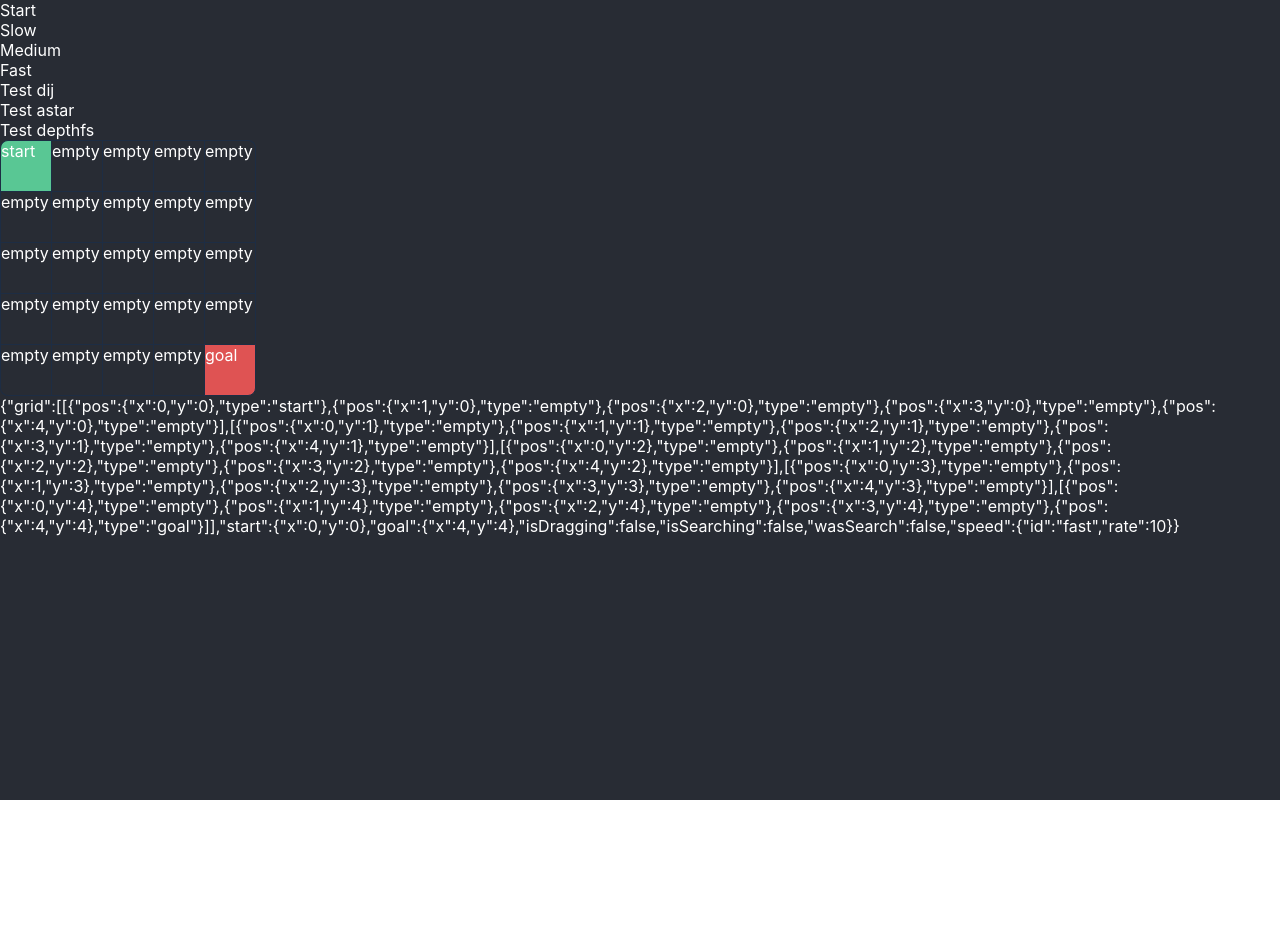
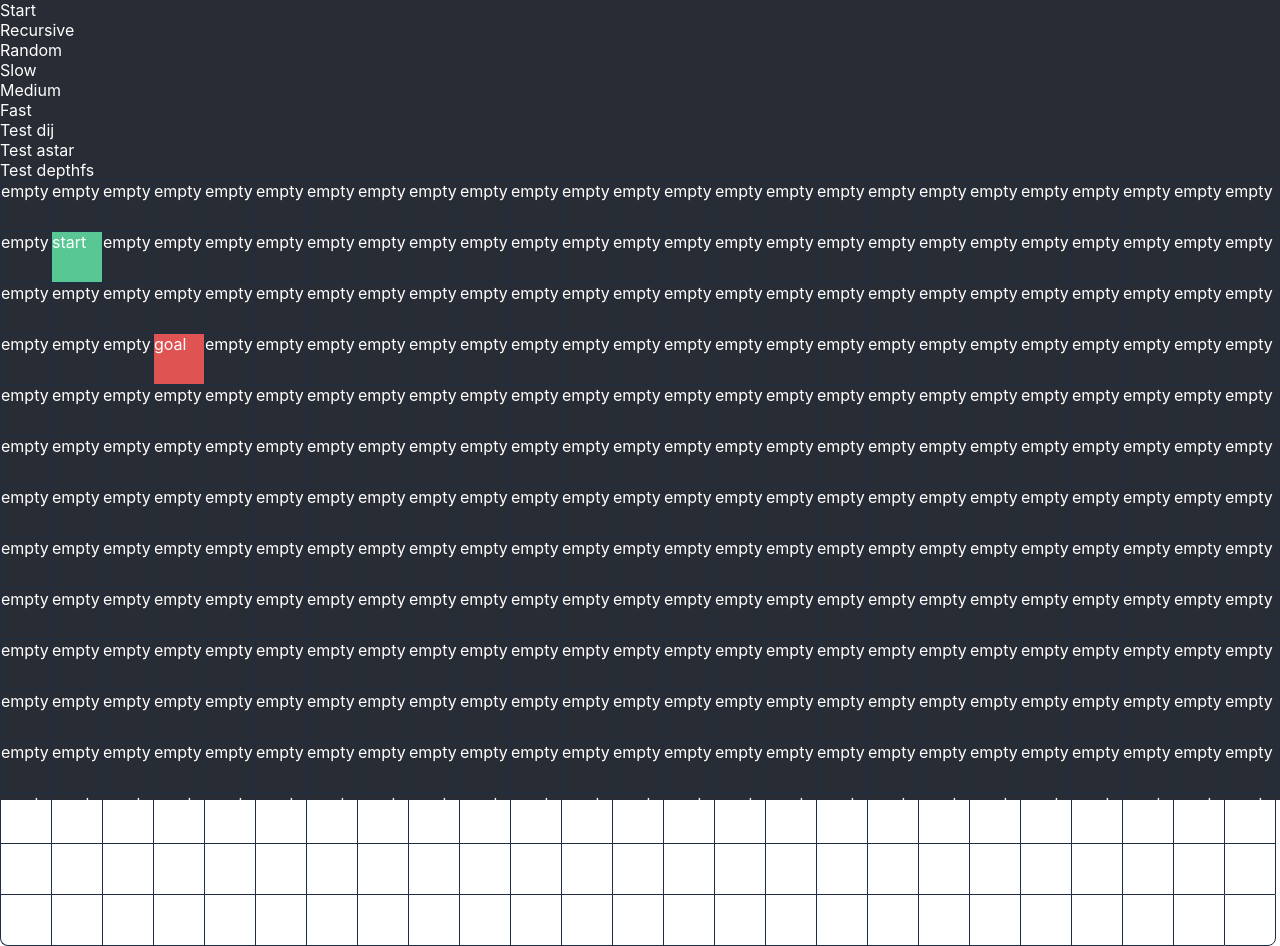
Before and after one commit to taylornorth01/pathfinding-visualizer-react, a React (Create React App) app: page / in a window 1280 px wide. Before the commit the page ends 800 px from the top, so only its background shows below. Built offline with nearby package versions, Linux system fonts and the light colour scheme.

Commit message:
change maze action

```diff
--- a/src/App.tsx
+++ b/src/App.tsx
@@ -10,6 +10,8 @@ import {
 	getSpeed,
 	updateAlgorithm,
 	mapNodesStateToGrid,
+	getMazeObject,
+	updateMaze,
 } from './common/';
 import { Grid } from './component/';
 import { GridNode, AppState, AppActions } from './model/';
@@ -38,6 +40,7 @@ const reducer = (state: AppState, action: AppActions) => {
 		case 'change-algorithm':
 			return {
 				...dState,
+				grid: clearPath(dState.grid),
 				algorithm: getAlgorithmObject(dState, action.payload),
 				wasSearch: false,
 			};
@@ -58,6 +61,9 @@ const reducer = (state: AppState, action: AppActions) => {
 			return { ...dState, speed: getSpeed(action.payload) };
 		case 'set-was-search':
 			return { ...dState, wasSearch: action.payload };
+		case 'change-maze':
+			dState.maze = getMazeObject(action.payload, dState.grid);
+			return { ...dState, ...updateMaze(dState) };
 		default:
 			throw new Error('Reducer action not found');
 	}
@@ -67,9 +73,9 @@ const App: React.FC = () => {
 	const [state, dispatch] = useReducer(
 		reducer,
 		{
-			grid: createGrid(5, 5),
-			start: { x: 0, y: 0 },
-			goal: { x: 4, y: 4 },
+			grid: createGrid(15, 25),
+			start: { x: 1, y: 1 },
+			goal: { x: 3, y: 3 },
 			isDragging: false,
 			isSearching: false,
 			wasSearch: false,
@@ -137,6 +143,18 @@ const App: React.FC = () => {
 			<div onClick={startAlgorithm}>Start</div>
 			<div
 				onClick={() =>
+					dispatch({ type: 'change-maze', payload: { id: 'recursive' } })
+				}>
+				Recursive
+			</div>
+			<div
+				onClick={() =>
+					dispatch({ type: 'change-maze', payload: { id: 'random' } })
+				}>
+				Random
+			</div>
+			<div
+				onClick={() =>
 					dispatch({ type: 'change-speed', payload: { id: 'slow' } })
 				}>
 				Slow
@@ -178,7 +196,7 @@ const App: React.FC = () => {
 					!state.isSearching && state.isDragging && mouseEnter(n)
 				}
 			/>
-			{JSON.stringify(state)}
+			{/* {JSON.stringify(state)} */}
 		</div>
 	);
 };
```
